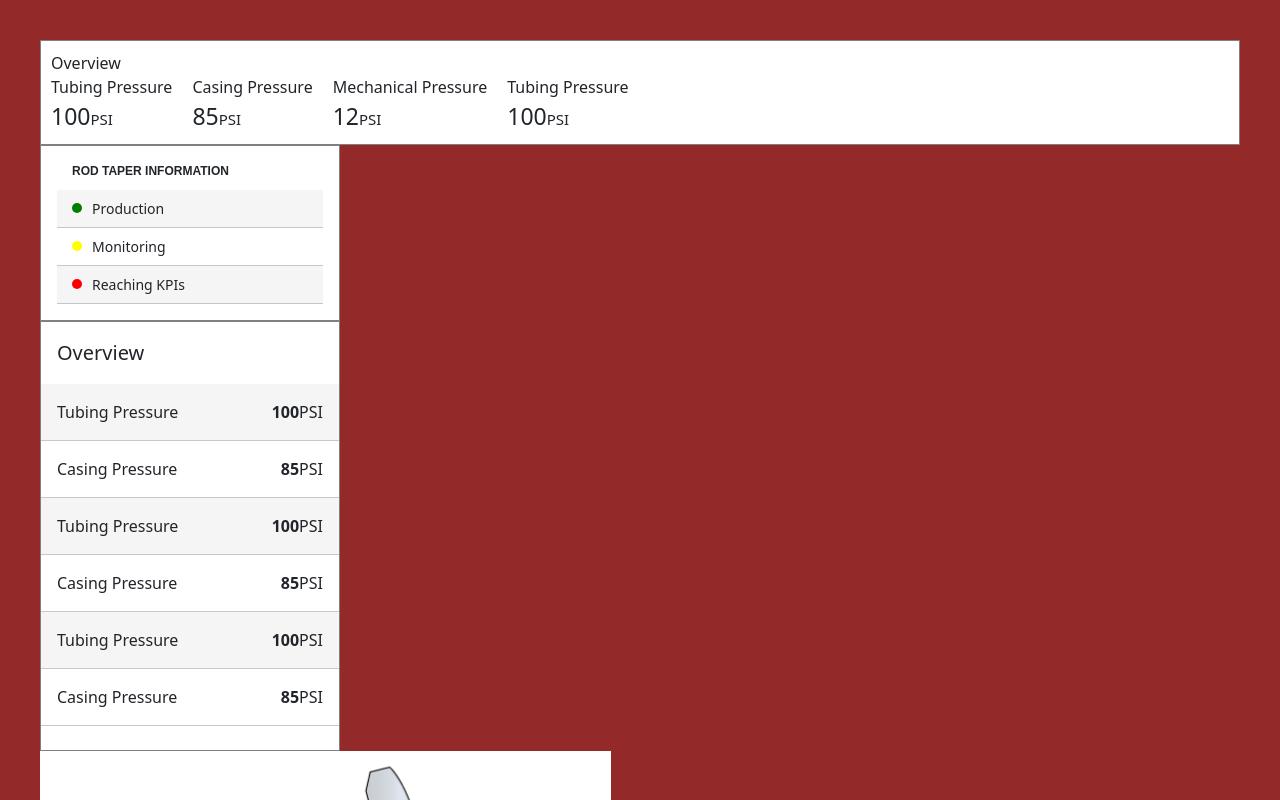
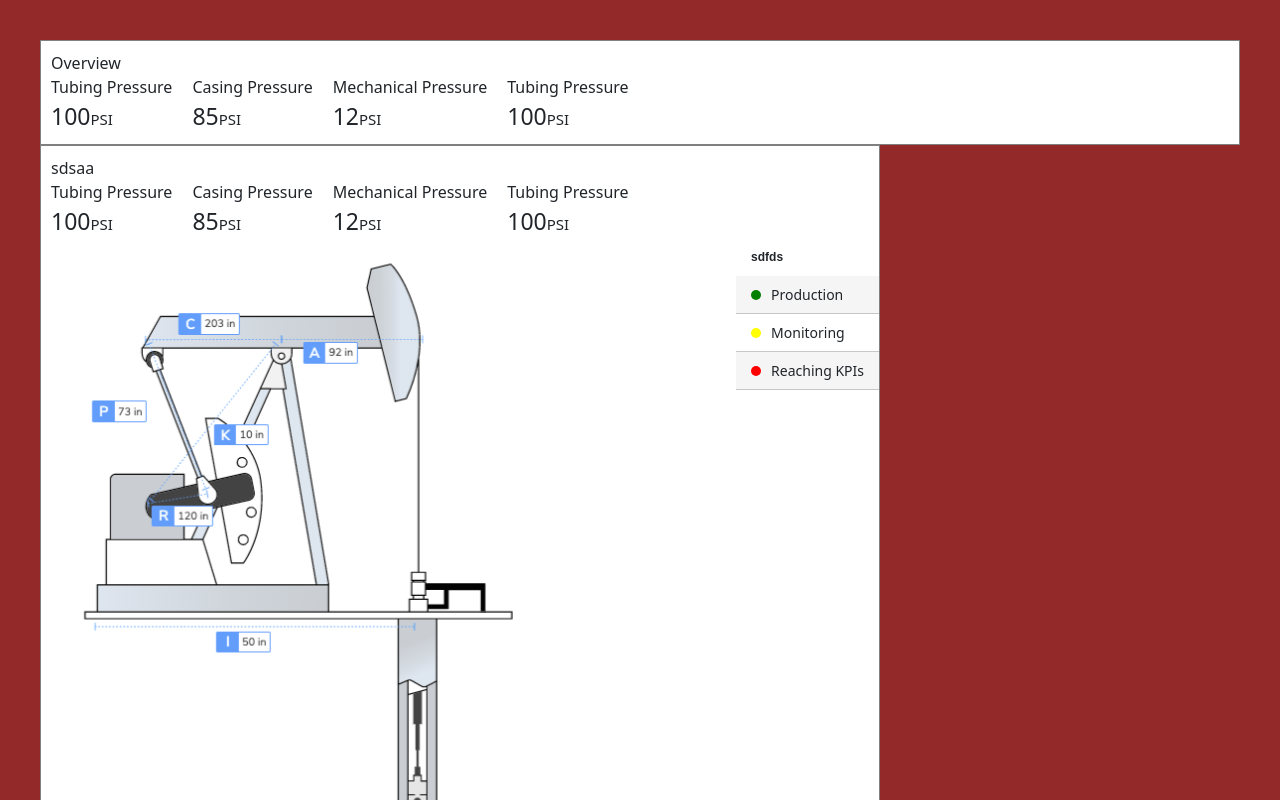
Before and after one commit to RodrigoOliveira27/project, a React (Vite) app: page / in a window 1280 px wide. Shown: the top 800 px of the page. Built offline with nearby package versions, Linux system fonts and the light colour scheme.

Commit message:
add welldisplay

```diff
--- a/src/App.css
+++ b/src/App.css
@@ -1,8 +1,15 @@
 .app-container {
     background-color: rgb(148, 41, 41);
     padding: 40px;
+    width: 100%;
+    height: 100%;
 }
 
 .dashboard-table-1 {
-    width: 300px;
+    width: 100%;
 }
+
+.production-section {
+    width: 70%;
+
+}
--- a/src/App.tsx
+++ b/src/App.tsx
@@ -7,12 +7,15 @@ import {
   DASHBOARD1,
   ALERTS,
   imagem,
+  STATUS_ALERT_SECTION,
+  PRODUCTION_SECTION,
 } from "./config";
 import OverviewSection from "./ProductionPage/components/OverviewSection/OverviewSection";
 import TableinfoSection from "./ProductionPage/components/TableInfoSection/TableInfoSection";
 import Card from "./ProductionPage/components/Card";
 import StatusList from "./ProductionPage/components/StatusList/StatusList";
 import InformationPills from "./ProductionPage/components/InformationPills/InformationPills";
+import WellDisplay from "./ProductionPage/components/WellDisplay/WellDisplay";
 
 function App() {
   return (
@@ -23,15 +26,11 @@ function App() {
 
       <div className="dashboard-table-1">
 
-        <Card >
-          <StatusList  sectionTitle={DASHBOARD1} values={ALERTS}/>
-        </Card>
-
-        <Card >
-          <TableinfoSection sectionTitle={OVERVIEW_TITLE} values={DATA_SUMMARY2} />
-        </Card>
-
-        <InformationPills src={imagem} />
+        <div className="production-section">
+          <Card>
+            <WellDisplay production={PRODUCTION_SECTION} />
+          </Card>
+        </div>
       </div>
     </div>
   );
--- a/src/ProductionPage/components/WellDisplay/WellDisplay.tsx
+++ b/src/ProductionPage/components/WellDisplay/WellDisplay.tsx
@@ -1,29 +1,26 @@
-import { imagem } from "../../../config";
-import type { ISummaryData } from "../../../types";
+import type { IProduction } from "../../../types";
 import InformationPills from "../InformationPills/InformationPills";
-import ValueDisplay from "../ValueDisplay/ValueDisplay";
+import OverviewSection from "../OverviewSection";
+import StatusList from "../StatusList/StatusList";
 import "./styles.css";
 
 interface IWellDisplayProps {
-  sectionTitle: string;
-  values: ISummaryData[];
+  production: IProduction;
 }
 
-const WellDisplay = ({ sectionTitle, values }: IWellDisplayProps) => {
+const WellDisplay = ({ production }: IWellDisplayProps) => {
   return (
-    <div>
-      <div>{sectionTitle}</div>
-      <div>
-        {values.map((value) => (
-          <ValueDisplay
-            title={value.title}
-            value={value.value}
-            unit={value.unit}
-          />
-        ))}
-      </div>
-      <div>
-        <InformationPills src={imagem} />
+    <div className="well-display-container">
+      <OverviewSection
+        sectionTitle={production.overView.title}
+        values={production.overView.list}
+      />
+      <div className="production-content">
+        <InformationPills src={production.wellImage} />
+        <StatusList
+          sectionTitle={production.statusAlerts.title}
+          values={production.statusAlerts.list}
+        />
       </div>
     </div>
   );
--- a/src/ProductionPage/components/WellDisplay/styles.css
+++ b/src/ProductionPage/components/WellDisplay/styles.css
@@ -0,0 +1,6 @@
+
+
+.production-content {
+  display: flex;
+  justify-content: space-between;
+}
--- a/src/config.ts
+++ b/src/config.ts
@@ -1,4 +1,4 @@
-import { EStatus, type IAlert, type ISummaryData } from "./types";
+import { EStatus, type IAlert, type IAlertstatus, type IOverview, type IProduction, type ISummaryData } from "./types";
 
 export const OVERVIEW_TITLE: string = "Overview";
 
@@ -76,3 +76,20 @@ export const ALERTS: IAlert[] = [
     status: EStatus.Error
   },
 ]
+
+export const STATUS_ALERT_SECTION: IAlertstatus = {
+  title: "sdfds",
+  list: ALERTS,
+}
+
+export const OVERVIEW_SECTION: IOverview = {
+  title: "sdsaa",
+  list: DATA_SUMMARY,
+}
+
+export const PRODUCTION_SECTION: IProduction = {
+  wellImage: "/img1.png",
+  overView: OVERVIEW_SECTION,
+  statusAlerts: STATUS_ALERT_SECTION,
+
+}
```
Also changed, not shown: src/types.ts (+16 -0 lines).
